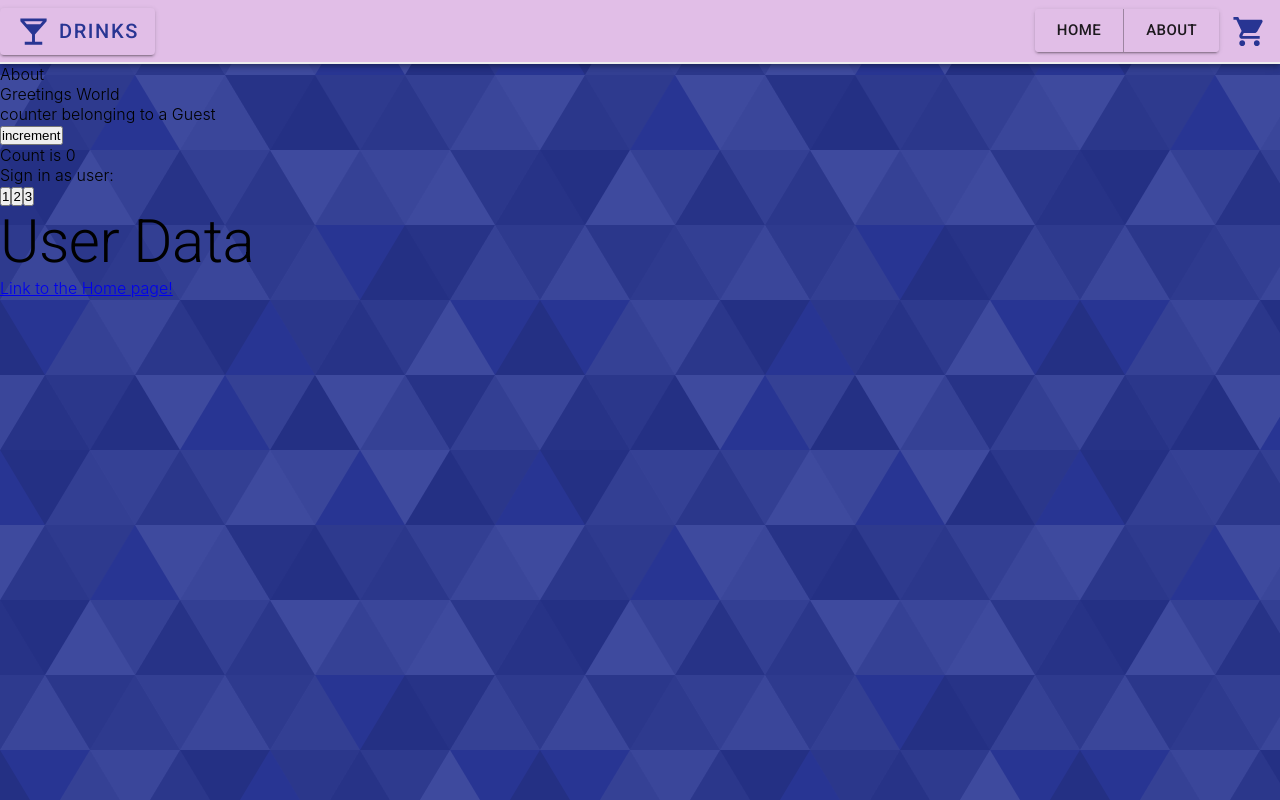
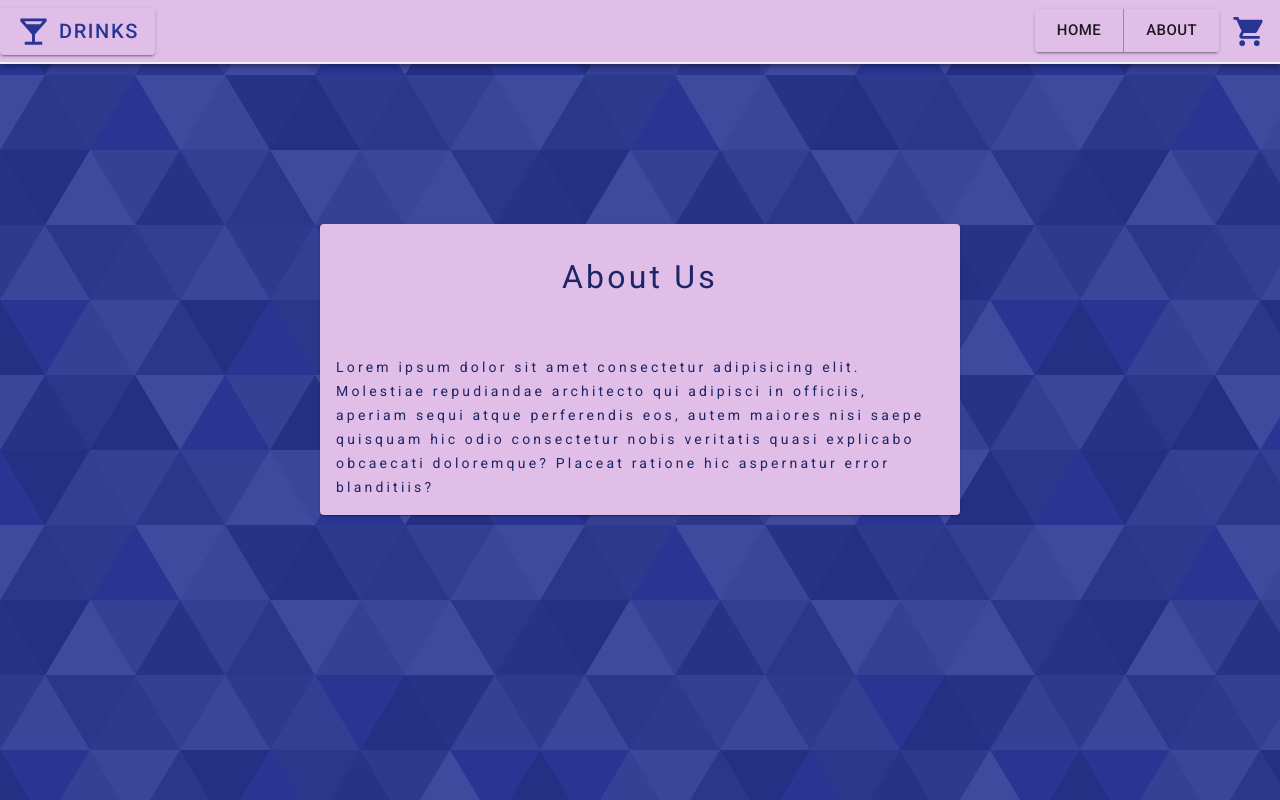
Before and after one commit to Eokn/Drinks, a React (Vite) app: page /about in a window 1280 px wide. Built offline with nearby package versions, Linux system fonts and the light colour scheme.

Commit message:
added basic signin functionality and check before checkout page, rerouting if not signed in

```diff
--- a/src/App.jsx
+++ b/src/App.jsx
@@ -26,6 +26,7 @@ import { selectCartOpen } from './features/cart/cartSlice';
 import SingleDrink from './pages/SingleDrink';
 import Checkout from './pages/Checkout';
 import Error from './pages/Error';
+import LogIn from './pages/Login';
 
 const theme = createTheme({
   palette: {
@@ -54,6 +55,7 @@ function App() {
           <Route path="about" element={ <About /> } />
           <Route path="/drink/:id" element={ <SingleDrink/> }/>
         <Route path='/checkout' element={ <Checkout /> }/>
+        <Route path='/login' element={ <LogIn /> } />
         <Route path="*" element={ <Error /> }/>
         </Routes>
       </BrowserRouter>
--- a/src/features/cart/CartWindow.jsx
+++ b/src/features/cart/CartWindow.jsx
@@ -1,5 +1,5 @@
-import React from 'react'
-import { useSelector } from 'react-redux'
+import React, { useEffect } from 'react'
+import { useDispatch, useSelector } from 'react-redux'
 import {Link} from 'react-router-dom'
 import { makeStyles } from 'tss-react/mui';
 import { selectCart, selectTotal } from './cartSlice'
@@ -8,6 +8,7 @@ import ListItem from '@mui/material/ListItem'
 import Button from '@mui/material/Button'
 import CartItem from './CartItem'
 import SubdirectoryArrowRightIcon from '@mui/icons-material/SubdirectoryArrowRight';
+import { selectSignedIn } from '../profile/profileSlice';
 
 const useStyles = makeStyles()((theme) => ({
     listStyles:{
@@ -57,13 +58,19 @@ const CartWindow = () => {
     const { classes } = useStyles()
     const cart = useSelector(selectCart)
     const total = useSelector(selectTotal)
+    const signedIn = useSelector(selectSignedIn)
+    console.log(signedIn)
     return (
         <List className={classes.listStyles}>
 
             {cart.map(item =>
             {return <CartItem key={item.id} {...item}/>})}
             {cart.length > 0 ? <ListItem>
-                <div className={classes.totalContainer}><p className={classes.centered}>Total: ${total}</p><Button component={Link} to='/checkout' className={classes.buttonCheckout} variant='outlined'><SubdirectoryArrowRightIcon color='primary' />To Checkout</Button></div>
+                <div className={classes.totalContainer}>
+                    <p className={classes.centered}>
+                        Total: ${total}</p>
+                    <Button component={Link} to={signedIn ? '/checkout' : '/login'} className={classes.buttonCheckout} variant='outlined'>
+                    <SubdirectoryArrowRightIcon color='primary' />To Checkout</Button></div>
             </ListItem> : <p className={classes.centered}>Add some items!</p>}
         </List>
     )
--- a/src/features/list/SearchForm.jsx
+++ b/src/features/list/SearchForm.jsx
@@ -53,10 +53,8 @@ export default function SearchForm() {
 
   //if not re-entering page, act as normal with api calls.
   React.useEffect(()=> {
-    console.log('this is where i ended up useeffect2', !skip.current, searchTerm)
     if (!skip.current && searchTerm) {
       dispatch(getDrinks(searchTerm))
-      console.log('this is where i ended upwasd', filteredDrinks, skip.current, searchTerm)
     } else {skip.current = false}
   },[dispatch, searchTerm])
 
--- a/src/features/profile/Data.jsx
+++ b/src/features/profile/Data.jsx
@@ -1,12 +1,17 @@
 import { useEffect, useState } from "react"
-import { getData } from "./profileSlice";
+import { getData, selectSignedIn } from "./profileSlice";
 import {useDispatch, useSelector} from 'react-redux'
 import Typography from "@mui/material/Typography";
+import Button from "@mui/material/Button";
+import { useNavigate } from "react-router-dom";
 
-const Data = ( { name, userId }) => {
+const Data = () => {
 
     const dispatch = useDispatch()
+    const navigate = useNavigate()
     const userData = useSelector((state) => state.profile.profile)
+    const isSignedIn = useSelector(selectSignedIn)
+
     // const [user, setUser] = useState({
     //   name:'guest',
     //   email:'guest.gmail.com'
@@ -17,35 +22,40 @@ const Data = ( { name, userId }) => {
     //     setUser(userData)
     //   }
     // },[userData])
-
+  useEffect(()=>{
+    console.log(userData)
+    if(isSignedIn){
+      navigate('/checkout')
+    }
+  },[isSignedIn])
 
 
   return (
 
     <div>
-      <p>Sign in as user:</p>
+      <p>Sign in a user before proceeding to checkout:</p>
 
-      <button
+      <Button
           type="button"
           className="counter"
           onClick={() => dispatch(getData(1))}
         >
-          1
-        </button>
-        <button
+          User 1
+        </Button>
+        <Button
           type="button"
           className="counter"
           onClick={() => dispatch(getData(2))}
         >
-          2
-        </button>
-        <button
+          User 2
+        </Button>
+        <Button
           type="button"
           className="counter"
           onClick={() => dispatch(getData(3))}
         >
-          3
-        </button>
+          User 3
+        </Button>
 
         <Typography variant='h2'>User Data</Typography>
       {
--- a/src/features/profile/profileSlice.js
+++ b/src/features/profile/profileSlice.js
@@ -1,7 +1,8 @@
-import { createAsyncThunk, createSlice } from "@reduxjs/toolkit";
+import { createAsyncThunk, createSelector, createSlice } from "@reduxjs/toolkit";
 import { createAppSlice } from "../../app/createAppSlice";
 
 const initialState = {
+    isSignedIn: 'no',
     profile: {},
 }
 
@@ -34,6 +35,7 @@ const profileSlice = createSlice({
         })
         .addCase(getData.fulfilled, (state, action) => {
             state.status = 'idle'
+            state.isSignedIn = 'yes'
             state.profile = action.payload
         })
         .addCase(getData.rejected, state => {
@@ -42,4 +44,7 @@ const profileSlice = createSlice({
     }
 })
 
+export const selectSignedIn = createSelector(state => state.profile.isSignedIn,
+    (result) => result === 'yes')
+export const selectProfile = createSelector(state => state.profile.profile, x => x)
 export default profileSlice
--- a/src/pages/About.jsx
+++ b/src/pages/About.jsx
@@ -1,19 +1,80 @@
-import React from 'react'
-import Greeting from '../features/profile/Greeting'
-import Counter from '../features/profile/Counter'
-import Data from '../features/profile/Data'
-import { Link } from 'react-router-dom'
-const About = () => {
+import React from "react";
+import Typography from '@mui/material/Typography'
+import { makeStyles } from 'tss-react/mui';
+import Card from '@mui/material/Card'
+
+const useStyles = makeStyles()(theme => ({
+  aboutContainer: {
+    width:'80%',
+    maxWidth:'40rem',
+    backgroundColor: theme.palette.secondary.main,
+    padding: '1rem',
+    margin: '10rem auto 0 auto',
+  },
+  title: {
+      fontSize: '2rem',
+  textTransform: 'capitalize',
+  letterSpacing: '0.2rem',
+  textAlign: 'center',
+  marginBottom: '3.5rem',
+  marginTop: '1rem',
+  color: theme.palette.primary.dark,
+  },
+  paragraphFiller: {
+    color: theme.palette.primary.dark,
+    lineHeight: '1.5rem',
+    letterSpacing: '.2rem',
+    fontWeight: '400',
+  },
+}));
+
+export default function About() {
+  const { classes } = useStyles()
   return (
-    <main>About
-      <Greeting />
-      <Counter />
-      <Data />
+    <Card component='section' className={classes.aboutContainer}>
+      <Typography variant='h5' component='h1' className={classes.title}>about us</Typography>
+      <Typography variant='body2' component='p' className={classes.paragraphFiller}>
+        Lorem ipsum dolor sit amet consectetur adipisicing elit. Molestiae
+        repudiandae architecto qui adipisci in officiis, aperiam sequi atque
+        perferendis eos, autem maiores nisi saepe quisquam hic odio consectetur
+        nobis veritatis quasi explicabo obcaecati doloremque? Placeat ratione
+        hic aspernatur error blanditiis?
+      </Typography>
+    </Card>
+  );
+}
 
 
-      <Link to='/'>Link to the Home page!</Link>
-    </main>
-  )
-}
 
-export default About
+
+
+
+
+
+
+
+
+
+
+
+
+
+// import React from 'react'
+// import Greeting from '../features/profile/Greeting'
+// import Counter from '../features/profile/Counter'
+// import Data from '../features/profile/Data'
+// import { Link } from 'react-router-dom'
+// const About = () => {
+//   return (
+//     <main>About
+//       <Greeting />
+//       <Counter />
+//       <Data />
+
+
+//       <Link to='/'>Link to the Home page!</Link>
+//     </main>
+//   )
+// }
+
+// export default About
--- /dev/null
+++ b/src/pages/Login.jsx
@@ -0,0 +1,28 @@
+import React from 'react'
+import Greeting from '../features/profile/Greeting'
+import Counter from '../features/profile/Counter'
+import Data from '../features/profile/Data'
+import { Link, useLocation } from 'react-router-dom'
+import { useDispatch, useSelector } from 'react-redux'
+import { selectProfile, selectSignedIn } from '../features/profile/profileSlice'
+import { UPDATE_CARTOPEN } from '../features/cart/cartSlice'
+
+const LogIn = () => {
+  const dispatch = useDispatch()
+  React.useEffect(() => {
+      window.scrollTo(0, 0);
+      dispatch(UPDATE_CARTOPEN('closed'))
+    }, [])
+  return (
+    <main>Login page
+      <Greeting />
+      <Counter />
+      <Data />
+
+
+      <Link to='/'>Link to the Home page!</Link>
+    </main>
+  )
+}
+
+export default LogIn
--- a/src/pages/SingleDrink.jsx
+++ b/src/pages/SingleDrink.jsx
@@ -74,14 +74,12 @@ export default function SingleDrink() {
 //problem = the id array for entities is not the same as the returned drink id used to search for it.
   React.useEffect(() => {
     if(!drinkInQuestion){
-      console.log('no drink')
       dispatch(getSingleDrink(id))
   }}, [id, drinkInQuestion])
   if (loading) {
     return <Loading/>
   }
   if (!drinkInQuestion) {
-    console.log(drinkInQuestion, id)
     return <h2 className={classes.drinkName}>no drink to display</h2>
   } else {
     const {
```
